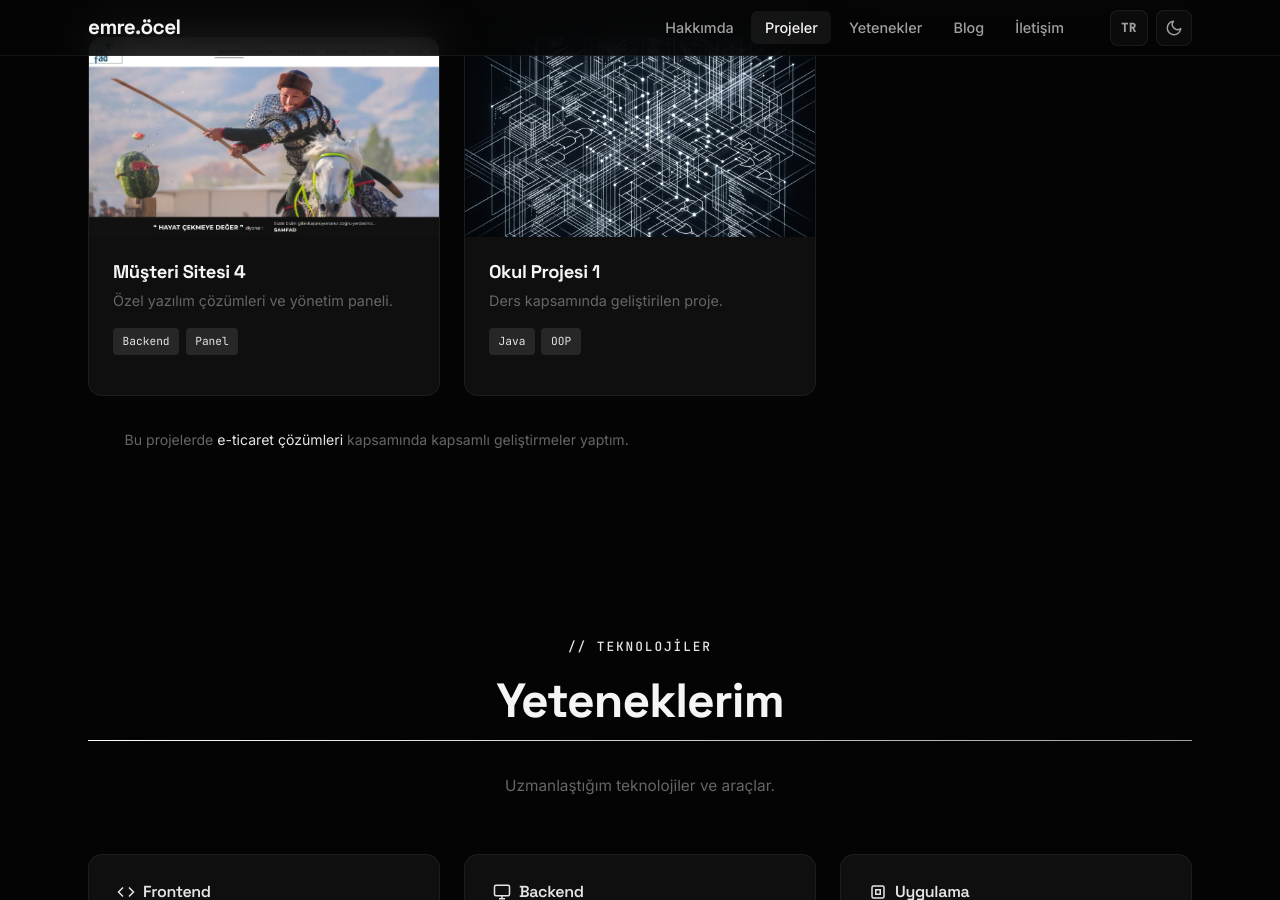
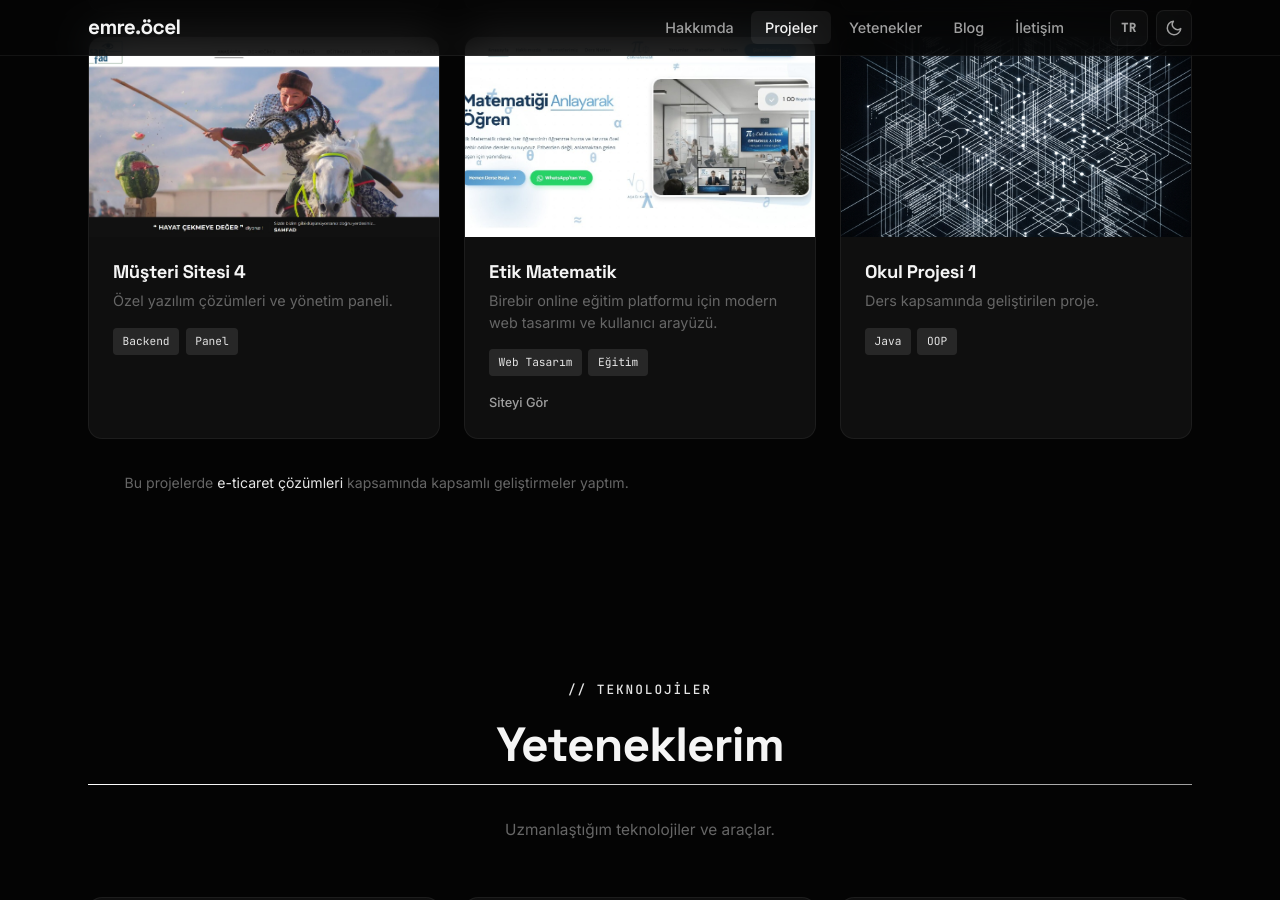
Before and after one commit to emreocell/emreocell.github.io, a Jekyll site: the page built from index.html, in a window 1280 px wide and 900 px high, scrolled down 2727 px. Built offline with Jekyll 4.4.1, drawn with Linux system fonts in a browser that asks for light colours; nearby versions of some CDN libraries; a script that is not in the unit is left out.

Commit message:
feat: add Etik Matematik project card and image

```diff
--- a/_data/projects.yml
+++ b/_data/projects.yml
@@ -53,6 +53,13 @@ client:
     image: "/assets/images/projects/client4.jpg"
     tags: ["Backend", "Panel"]
 
+  - name: "Etik Matematik"
+    description_tr: "Birebir online eğitim platformu için modern web tasarımı ve kullanıcı arayüzü."
+    description_en: "Modern web design and user interface for one-on-one online education platform."
+    url: "https://etikmatematik.com"
+    image: "/assets/images/projects/etikmatematik.jpg"
+    tags: ["Web Tasarım", "Eğitim"]
+
 # --- Okul Projeleri ---
 school:
   - name: "Bitirme Tezi"
```
Also changed, not shown: assets/images/projects/client5.jpg (added), assets/images/projects/etikmatematik.jpg (added).
